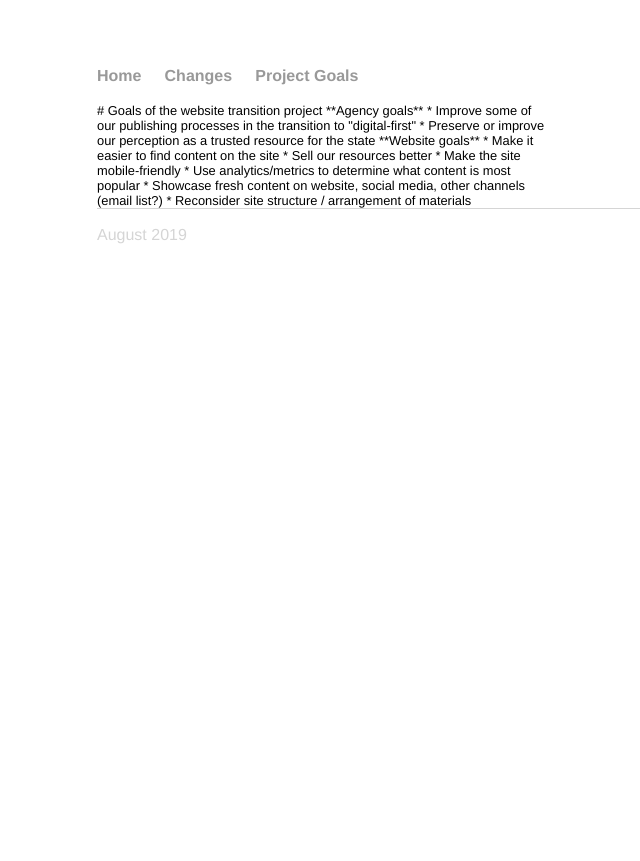
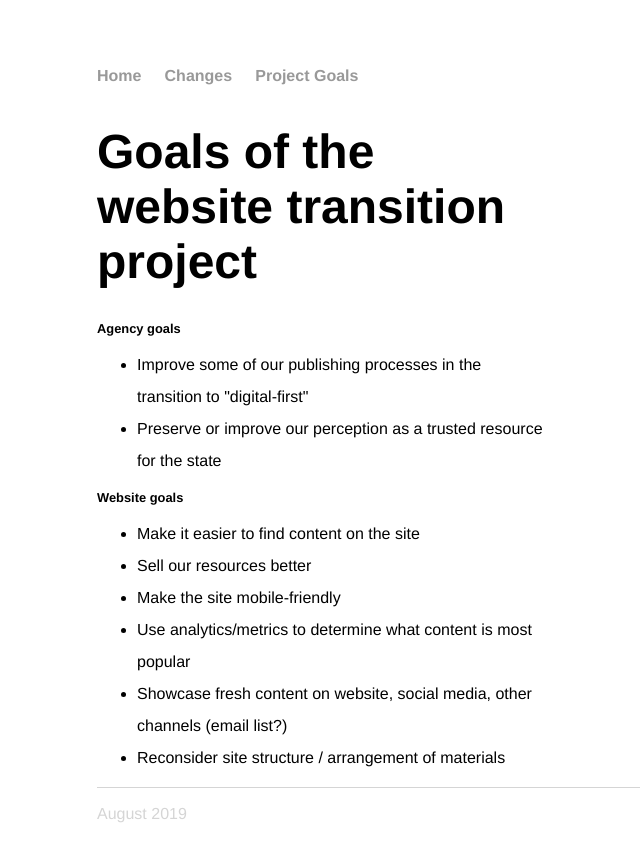
Before and after one commit to karlfun/karlfun.github.io, a Jekyll site: the page built from goals/index.html, in a window 1280 px wide. Shown: the top 861 px of the page, without its empty margins (95-735 px from the left). Built offline with Jekyll 4.4.1, drawn with Linux system fonts in a browser that asks for light colours.

Commit message:
switch back to HTML because Markdown didn't work
why didn't Markdown work? for some strange reason. hmm

```diff
--- a/goals/index.html
+++ b/goals/index.html
@@ -5,19 +5,23 @@ title: Project Goals
 
 <div class="one-column">
 
-# Goals of the website transition project
+  <h1>Goals of the website transition project</h1>
 
-**Agency goals**
-* Improve some of our publishing processes in the transition to "digital-first"
-* Preserve or improve our perception as a trusted resource for the state
+  <strong>Agency goals</strong>
+<ul>
+  <li>Improve some of our publishing processes in the transition to "digital-first"</li>
+  <li>Preserve or improve our perception as a trusted resource for the state</li>
+</ul>
 
 
-**Website goals**
-* Make it easier to find content on the site
-* Sell our resources better
-* Make the site mobile-friendly
-* Use analytics/metrics to determine what content is most popular
-* Showcase fresh content on website, social media, other channels (email list?)
-* Reconsider site structure / arrangement of materials
+<strong>Website goals</strong>
+<ul>
+  <li>Make it easier to find content on the site</li>
+  <li>Sell our resources better</li>
+  <li>Make the site mobile-friendly</li>
+  <li>Use analytics/metrics to determine what content is most popular</li>
+  <li>Showcase fresh content on website, social media, other channels (email list?)</li>
+  <li>Reconsider site structure / arrangement of materials</li>
+</ul>
 
 </div>
```
